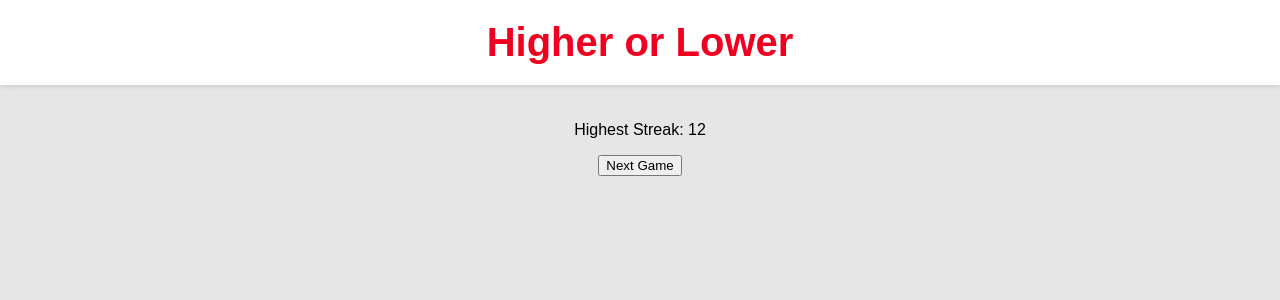
After one commit to gregyr/higher_lower, a Python web app: template Frontend/templates/index.html in a window 1280 px wide. The commit adds this page. Shown: the top 300 px of the page. Run offline with Jinja, Linux system fonts and the light colour scheme; the template is opened without the code that fills it, so the values that code supplies are empty; some web fonts are replaced.

Commit message:
Add index page

```diff
--- a/Frontend/static/style.css
+++ b/Frontend/static/style.css
@@ -100,3 +100,10 @@ h1 {
 .question-mark {
     display: none; /* standard versteckt */
 }
+
+.index-container {
+    display: flex;
+    flex-direction: column;
+    justify-content: center;
+    align-items: center;
+}
--- /dev/null
+++ b/Frontend/templates/index.html
@@ -0,0 +1,26 @@
+<!DOCTYPE html>
+<html lang="de">
+<head>
+    <meta charset="UTF-8">
+    <meta name="viewport" content="width=device-width, initial-scale=1.0">
+    <title>Higher or Lower</title>
+    <link rel="stylesheet" href="../static/style.css">
+</head>
+<body>
+    <header>
+        <h1>Higher or Lower</h1>
+    </header>
+
+    <main>
+        <div class="index-container">
+            <div class="scoreboard-container"></div>
+            <div class="streak-container">
+                <p>Highest Streak: <span>12</span></p>
+            </div>
+            <button>Next Game</button>
+        </div>
+    </main>
+
+    <script src=""></script>
+</body>
+</html>
```
